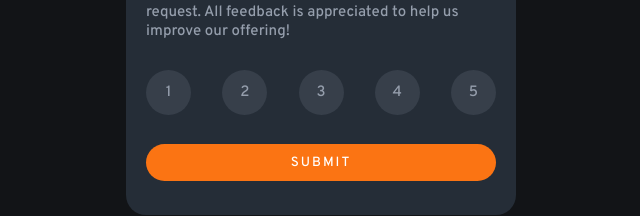
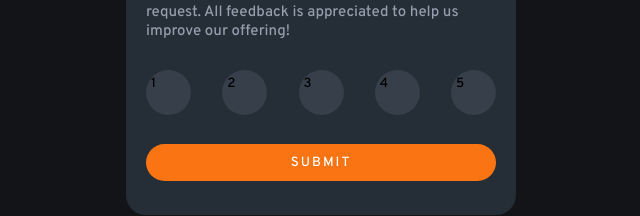
Before and after one commit to charlie-techorse/interactive-rating-component, a React (Vite) app: page / in a window 1280 px wide. Shown: the part 380-596 px from the top of the page, without its empty margins (319-959 px from the left). Built offline with nearby package versions, Linux system fonts and the light colour scheme.

Commit message:
Fix HTML validation errors

```diff
--- a/src/components/ratingCard/RatingCard.tsx
+++ b/src/components/ratingCard/RatingCard.tsx
@@ -17,7 +17,7 @@ export function RatingCard({ rating, handleSubmit, handleRating }: { rating: num
             onClick={() => handleRating(rate)}
             className={`rating_card__rating ${rating == rate ? "active" : ""}`}
             key={rate}>
-            <p>{rate}</p>
+            {rate}
           </button>
         ))}
       </div>
```
